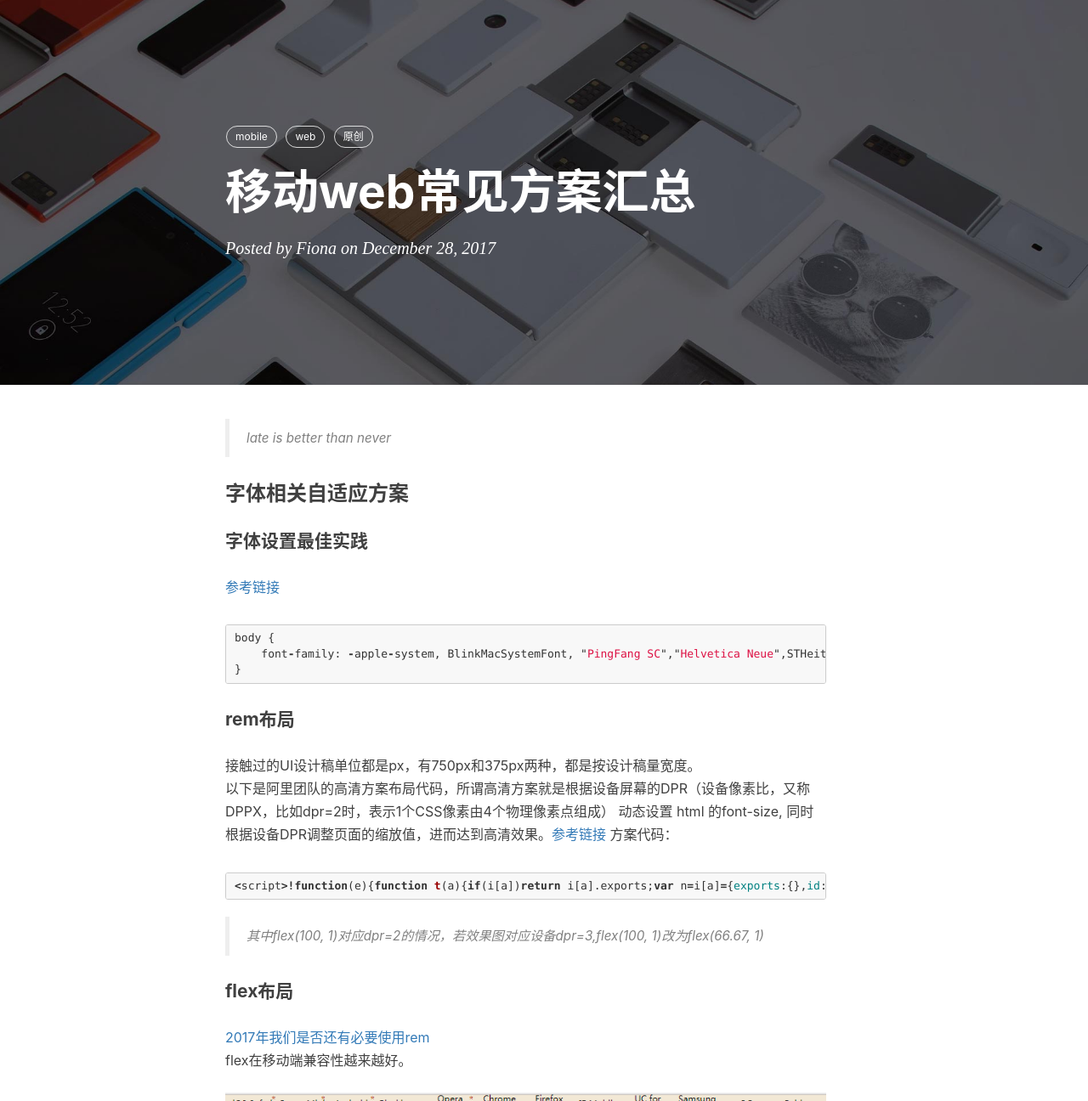
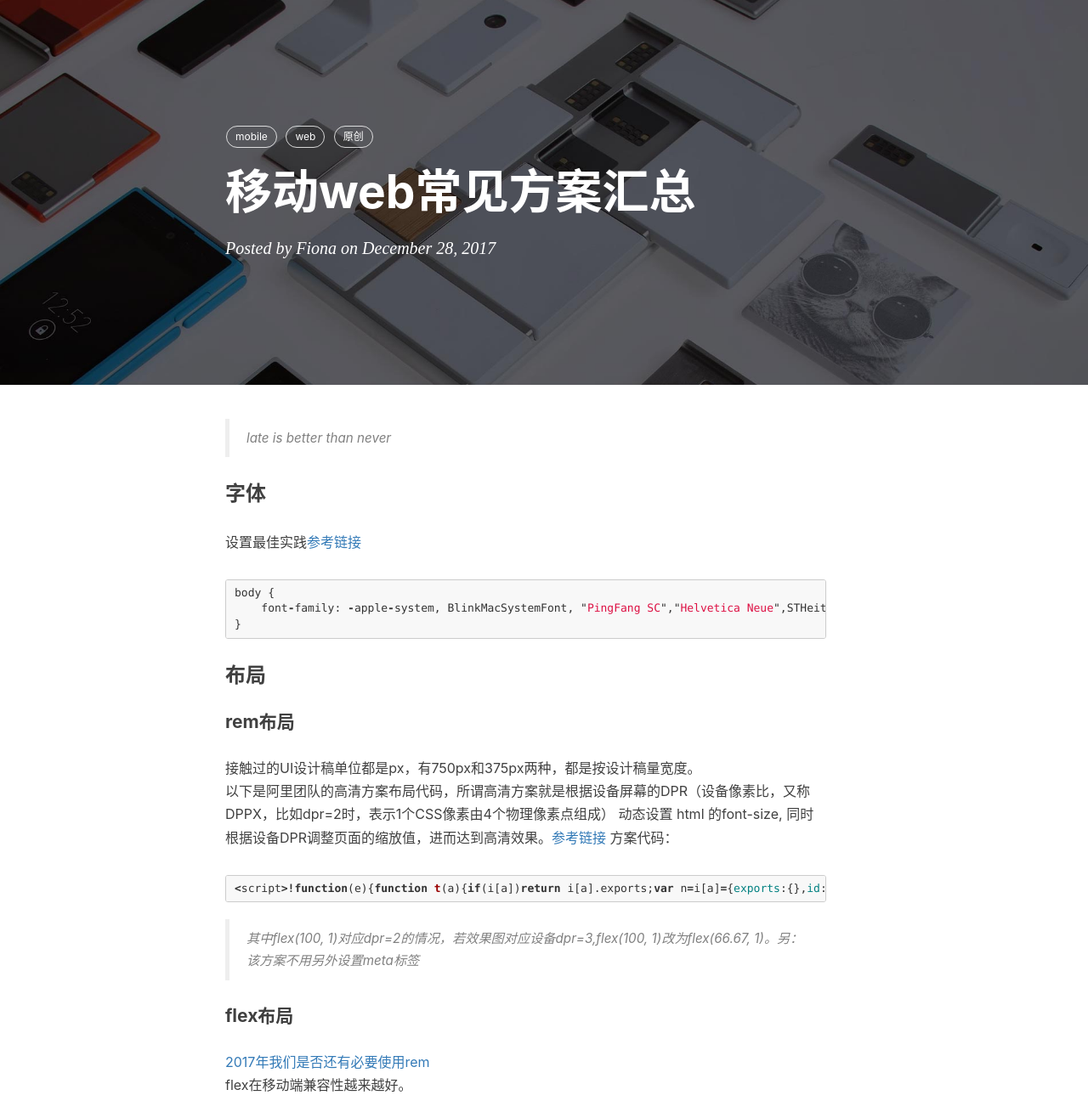
Before and after one commit to wangjiangman/blog, a Jekyll site: the page built from _posts/2017-12-28-mobile-web-summary.markdown, in a window 1280 px wide and 1400 px high, cut to the strip 104-1400 px from the top of the window. Shown: the whole strip at 85% size. Built offline with Jekyll 4.4.1, drawn with Linux system fonts in a browser that asks for light colours; nearby versions of some CDN libraries; comment, search, counter and statistics services are not loaded; some of the changed text lies outside the part shown.

Commit message:
update post

````diff
--- a/_posts/2017-12-28-mobile-web-summary.markdown
+++ b/_posts/2017-12-28-mobile-web-summary.markdown
@@ -13,15 +13,16 @@
 
 > late is better than never
 
-### 字体相关自适应方案
-#### 字体设置最佳实践
-[参考链接](https://github.com/AlloyTeam/Mars/blob/master/solutions/font-family.md)
+
+### 字体
+设置最佳实践[参考链接](https://github.com/AlloyTeam/Mars/blob/master/solutions/font-family.md)
 ```javascript
 body {
     font-family: -apple-system, BlinkMacSystemFont, "PingFang SC","Helvetica Neue",STHeiti,"Microsoft Yahei",Tahoma,Simsun,sans-serif;
 }
 ```
 
+### 布局
 #### rem布局
 接触过的UI设计稿单位都是px，有750px和375px两种，都是按设计稿量宽度。
 以下是阿里团队的高清方案布局代码，所谓高清方案就是根据设备屏幕的DPR（设备像素比，又称DPPX，比如dpr=2时，表示1个CSS像素由4个物理像素点组成） 动态设置 html 的font-size, 同时根据设备DPR调整页面的缩放值，进而达到高清效果。[参考链接](http://blog.csdn.net/xuhan21000/article/details/67638159)
@@ -29,7 +30,7 @@
 ```javascript
 <script>!function(e){function t(a){if(i[a])return i[a].exports;var n=i[a]={exports:{},id:a,loaded:!1};return e[a].call(n.exports,n,n.exports,t),n.loaded=!0,n.exports}var i={};return t.m=e,t.c=i,t.p="",t(0)}([function(e,t){"use strict";Object.defineProperty(t,"__esModule",{value:!0});var i=window;t["default"]=i.flex=function(e,t){var a=e||100,n=t||1,r=i.document,o=navigator.userAgent,d=o.match(/Android[\S\s]+AppleWebkit\/(\d{3})/i),l=o.match(/U3\/((\d+|\.){5,})/i),c=l&&parseInt(l[1].split(".").join(""),10)>=80,p=navigator.appVersion.match(/(iphone|ipad|ipod)/gi),s=i.devicePixelRatio||1;p||d&&d[1]>534||c||(s=1);var u=1/s,m=r.querySelector('meta[name="viewport"]');m||(m=r.createElement("meta"),m.setAttribute("name","viewport"),r.head.appendChild(m)),m.setAttribute("content","width=device-width,user-scalable=no,initial-scale="+u+",maximum-scale="+u+",minimum-scale="+u),r.documentElement.style.fontSize=a/2*s*n+"px"},e.exports=t["default"]}]);  flex(100, 1);</script>
 ```
-> 其中flex(100, 1)对应dpr=2的情况，若效果图对应设备dpr=3,flex(100, 1)改为flex(66.67, 1)
+> 其中flex(100, 1)对应dpr=2的情况，若效果图对应设备dpr=3,flex(100, 1)改为flex(66.67, 1)。另：该方案不用另外设置meta标签
 
 #### flex布局
 [2017年我们是否还有必要使用rem](https://lwdgit.github.io/#!/blog/post/2017-08-27-2017%E5%B9%B4%E6%88%91%E4%BB%AC%E6%98%AF%E5%90%A6%E8%BF%98%E6%9C%89%E5%BF%85%E8%A6%81%E4%BD%BF%E7%94%A8rem.md)
@@ -37,3 +38,13 @@
 ![java-javascript](/blog/img/in-post/post-mobile-web-summary/mobile-flex.png)
 flex的cheetsheet见下图，详见[flex入门](https://juejin.im/post/58e3a5a0a0bb9f0069fc16bb)
 ![java-javascript](/blog/img/in-post/post-mobile-web-summary/flex.webp)
+
+#### 其它布局方式 百分比和vh, vw
+百分比不多解释。
+1vw = 1% viewport width
+1vh = 1% viewport height
+
+### 图片自适应
+```css
+img{ width: 100%; height: auto;max-width: 100%; display: block; }
+```
````
